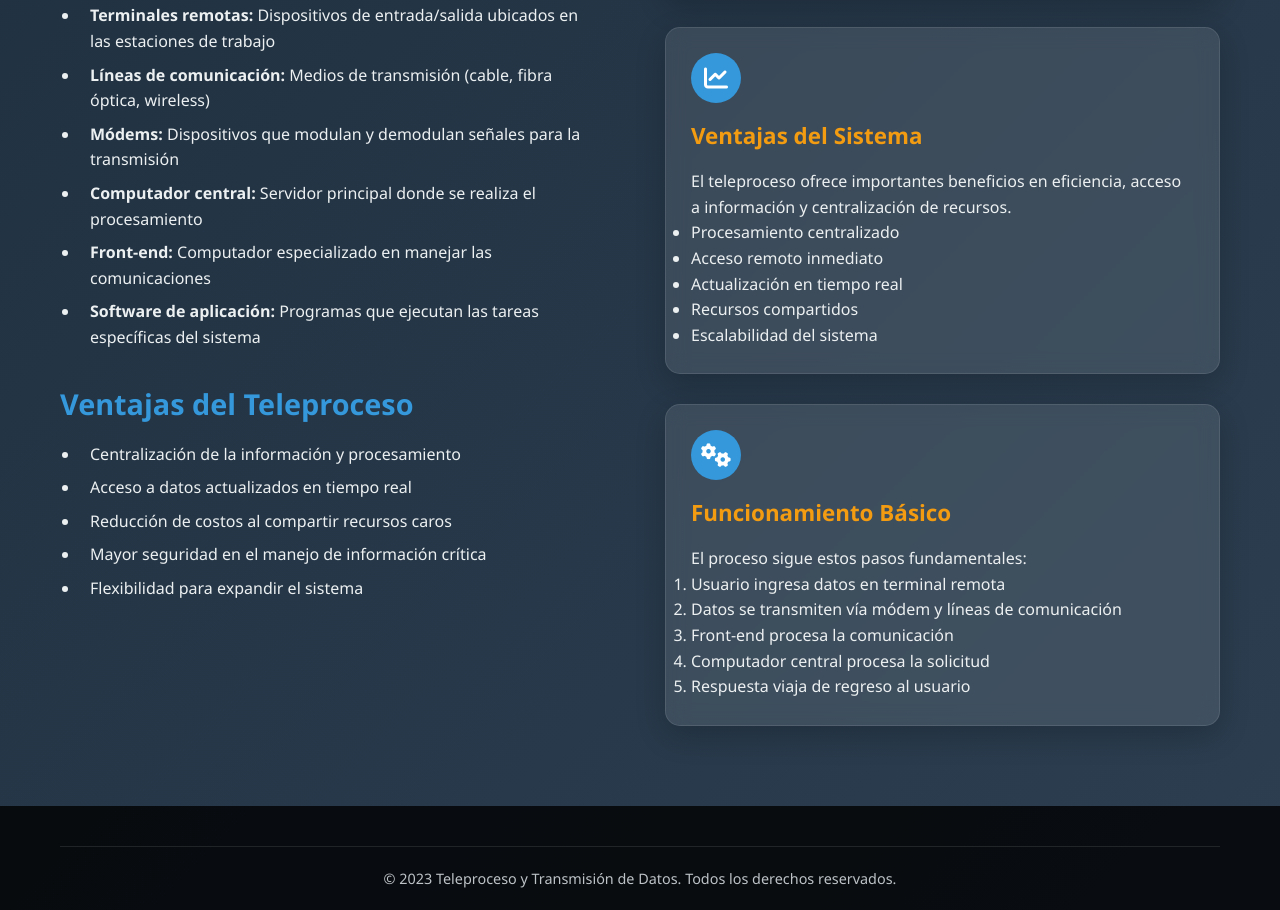
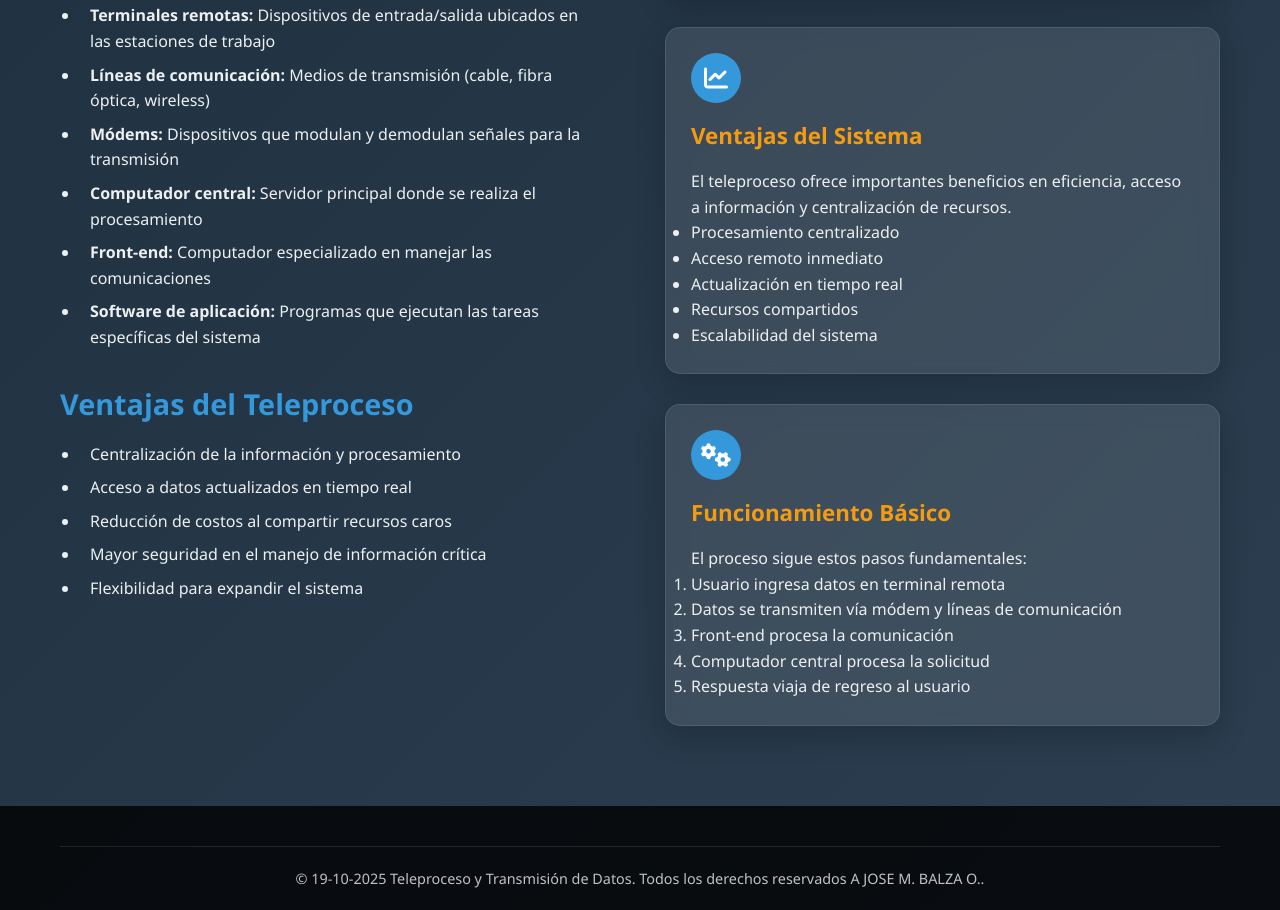
Before and after one commit to elgago20/Teleproceso-Dato, a plain HTML site: page definicion-teleproceso.html in a window 1280 px wide. Shown: the part 1341-2251 px from the top of the page. Drawn offline with Linux system fonts and the light colour scheme.

Commit message:
fecha actualizada
Updated copyright notice in footer.

```diff
--- a/definicion-teleproceso.html
+++ b/definicion-teleproceso.html
@@ -388,7 +388,7 @@
     <footer>
         <div class="container">
             <div class="copyright">
-                <p>&copy; 2023 Teleproceso y Transmisión de Datos. Todos los derechos reservados.</p>
+                <p>&copy; 19-10-2025 Teleproceso y Transmisión de Datos. Todos los derechos reservados A JOSE M. BALZA O..</p>
             </div>
         </div>
     </footer>
```
